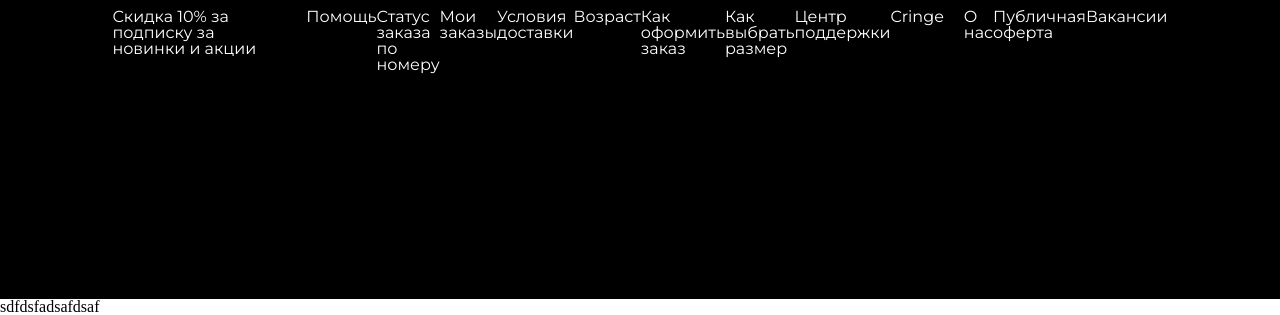
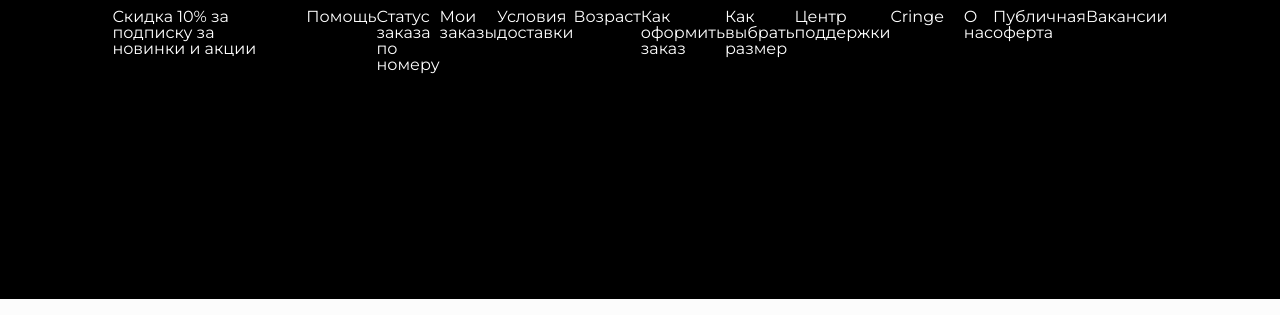
Before and after one commit to DrainShop/drain-shop, a Django app: page / in a window 1280 px wide; the page is wider, and only the part inside the window is pictured. Shown: the part 1161-1476 px from the top of that part. Run offline with Django 4.2, Linux system fonts and the light colour scheme; some libraries are stand-ins or nearby versions.

Commit message:
del test 2

```diff
--- a/DrainShop/main/templates/main/base.html
+++ b/DrainShop/main/templates/main/base.html
@@ -86,6 +86,6 @@
     </div>
 </div>
 
-sdfdsfadsafdsaf
+
 </body>
 </html>
```
